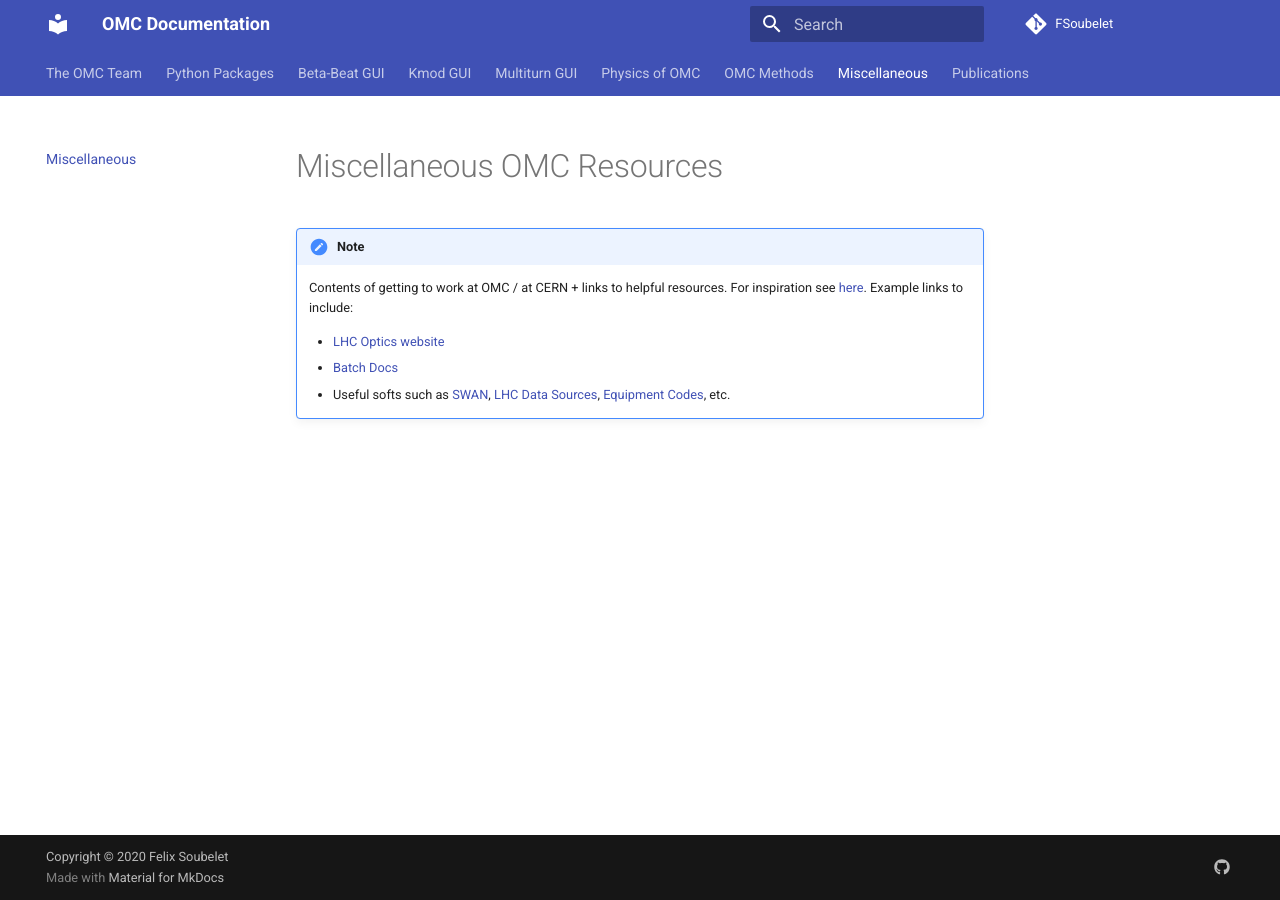
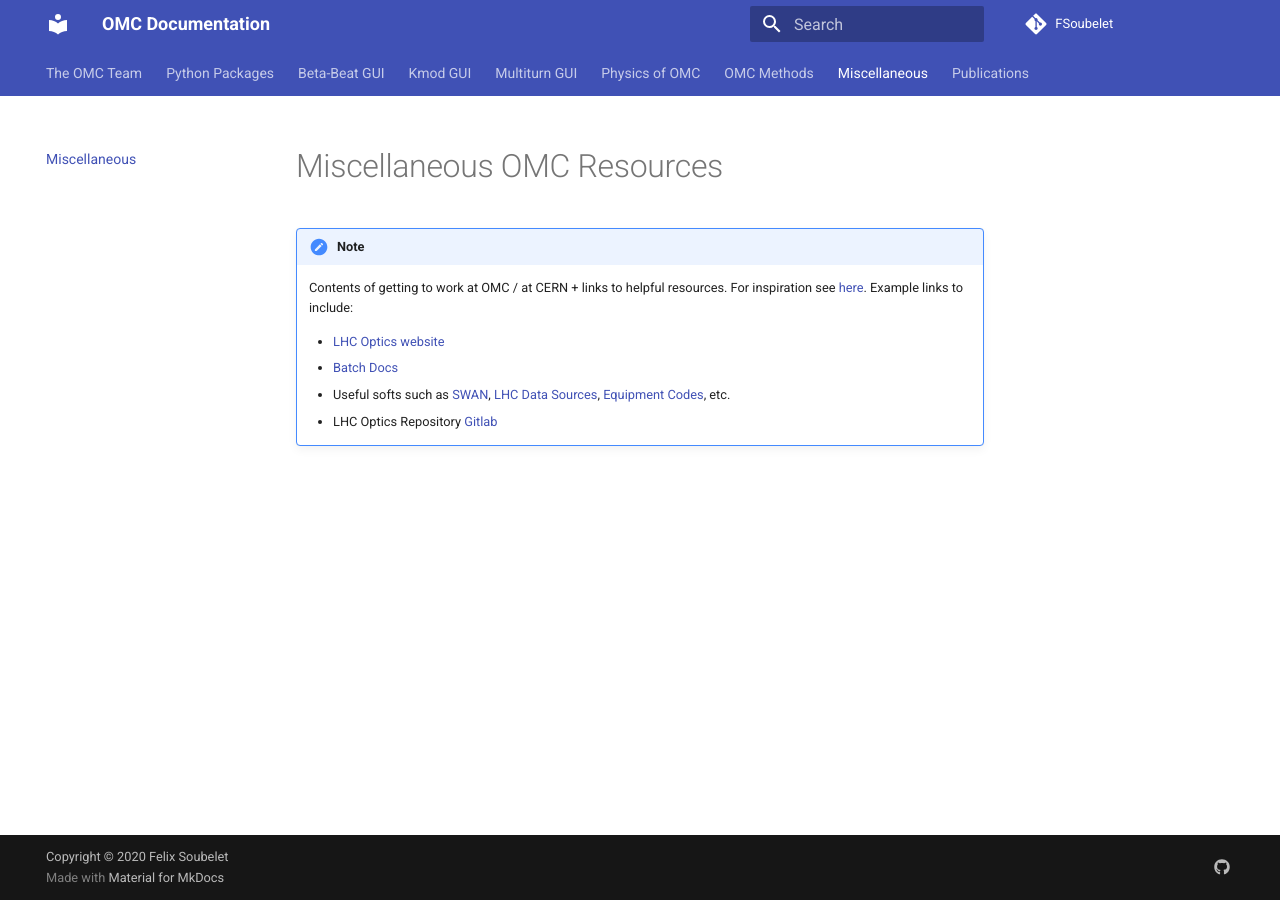
Before and after one commit to pylhc/pylhc.github.io, an MkDocs documentation site: the page built from docs/general/miscellaneous.md, in a window 1280 px wide. Built offline with MkDocs 1.6.1 and Material for MkDocs 9.7.7, drawn with Linux system fonts in a browser that asks for light colours.

Commit message:
add lhc optics gitlab repo to resources

```diff
--- a/docs/general/miscellaneous.md
+++ b/docs/general/miscellaneous.md
@@ -8,6 +8,7 @@
     - [LHC Optics website][lhc_optics]{target=_blank}
     - [Batch Docs][batch_docs]{target=_blank}
     - Useful softs such as [SWAN][swan]{target=_blank}, [LHC Data Sources][lhc_data_sources]{target=_blank}, [Equipment Codes][equipment_codes]{target=_blank}, etc.
+    - LHC Optics Repository [Gitlab][lhc_gitlab]{target=_blank}
 
 [inspi]: https://twiki.cern.ch/twiki/bin/view/BEABP/Miscellaneous
 [lhc_optics]: https://abpdata.web.cern.ch/abpdata/lhc_optics_web/www/index.html
@@ -15,3 +16,4 @@
 [swan]: https://swan.web.cern.ch/
 [lhc_data_sources]: https://twiki.cern.ch/twiki/bin/view/ABPComputing/LhcDataStorage
 [equipment_codes]: https://edms5.cern.ch/cedar/plsql/codes.systems
+[lhc_gitlab]: https://gitlab.cern.ch/acc-models/acc-models-lhc
```
